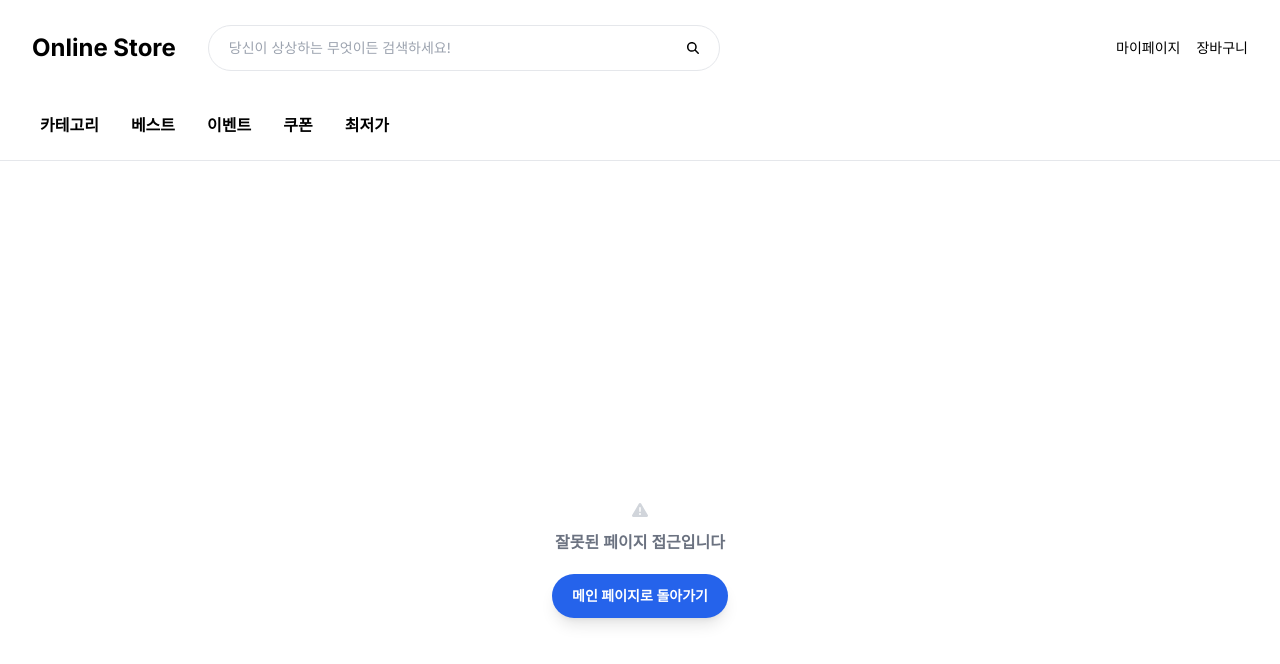
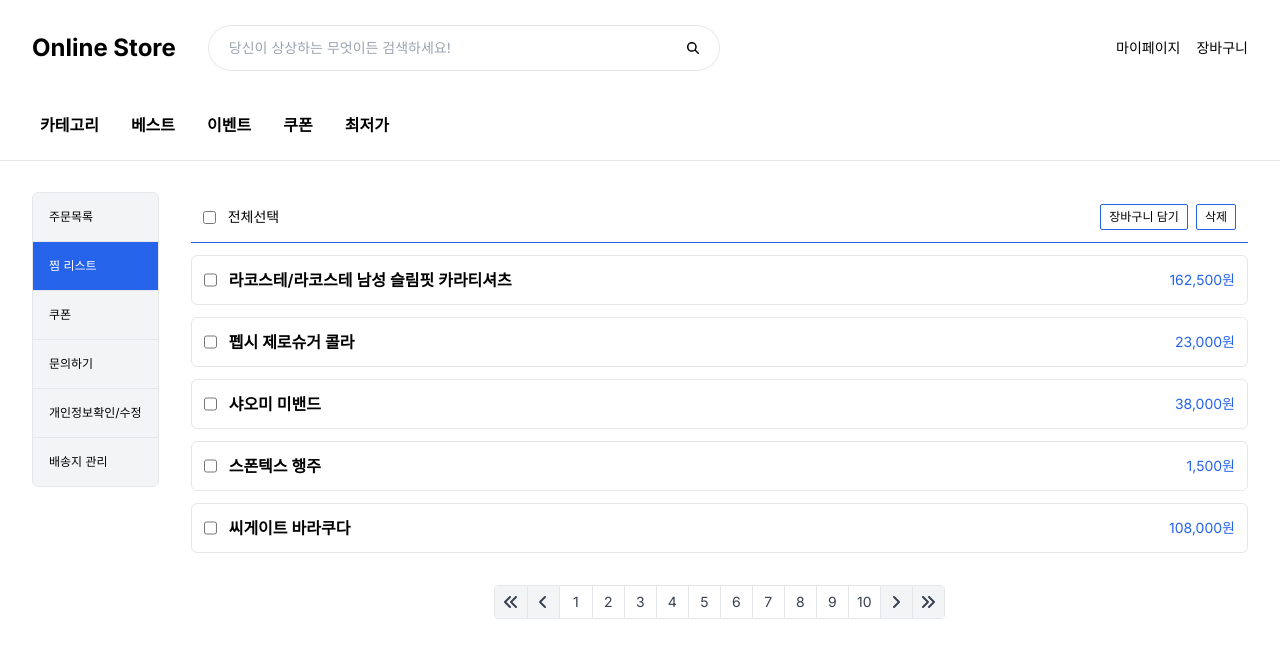
Before and after one commit to pokycookie/online-store, a Next.js app: page /mypage/wishlist in a window 1280 px wide. Before the commit this address had no page. Shown: the top 664 px of the page. Built offline with nearby package versions, Linux system fonts and the light colour scheme.

Commit message:
feat: wishlist page

```diff
--- a/app/mypage/orderlist/page.tsx
+++ b/app/mypage/orderlist/page.tsx
@@ -13,7 +13,7 @@ import dayjs from 'dayjs'
 
 export default function OrderListPage() {
   return (
-    <div>
+    <>
       <section className="flex gap-2 mb-5">
         {Array(6)
           .fill(0)
@@ -87,6 +87,6 @@ export default function OrderListPage() {
         })}
       </ul>
       <Pagination />
-    </div>
+    </>
   )
 }
--- /dev/null
+++ b/app/mypage/wishlist/page.tsx
@@ -0,0 +1,59 @@
+'use client'
+
+import Pagination from '@/components/ui/pagination'
+import useAllCheck from '@/hooks/useAllCheck'
+import mokedata from '@mock/wishlist.json'
+
+export default function WishListPage() {
+  const { allCheck, allCheckHandler, checkHandler, checks } = useAllCheck(
+    mokedata.data.length
+  )
+
+  return (
+    <div>
+      <div className="flex items-center justify-between p-3 border-b border-blue-600">
+        <label className="flex items-center gap-3 text-sm grow">
+          <input
+            type="checkbox"
+            className="accent-blue-600"
+            checked={allCheck}
+            onChange={(e) => allCheckHandler(e.target.checked)}
+          />
+          전체선택
+        </label>
+        <div className="flex gap-2 shrink-0">
+          <button className="p-1 pl-2 pr-2 text-xs border border-blue-600 rounded-sm hover:text-white hover:bg-blue-600">
+            장바구니 담기
+          </button>
+          <button className="p-1 pl-2 pr-2 text-xs border border-blue-600 rounded-sm hover:text-white hover:bg-blue-600">
+            삭제
+          </button>
+        </div>
+      </div>
+      <ul className="flex flex-col gap-3 pt-3 pb-3">
+        {mokedata.data.map((e, i) => {
+          return (
+            <li
+              key={i}
+              className="flex items-center justify-between p-3 border rounded-md"
+            >
+              <label className="flex gap-3 grow">
+                <input
+                  type="checkbox"
+                  className="accent-blue-600"
+                  checked={checks.has(i)}
+                  onChange={(e) => checkHandler(i, e.target.checked)}
+                />
+                <p className="font-semibold">{e.name}</p>
+              </label>
+              <p className="text-sm text-blue-600">
+                {e.price.toLocaleString()}원
+              </p>
+            </li>
+          )
+        })}
+      </ul>
+      <Pagination />
+    </div>
+  )
+}
--- /dev/null
+++ b/public/mockData/wishlist.json
@@ -0,0 +1,29 @@
+{
+  "data": [
+    {
+      "id": "1",
+      "name": "라코스테/라코스테 남성 슬림핏 카라티셔츠",
+      "price": 162500
+    },
+    {
+      "id": "1",
+      "name": "펩시 제로슈거 콜라",
+      "price": 23000
+    },
+    {
+      "id": "1",
+      "name": "샤오미 미밴드",
+      "price": 38000
+    },
+    {
+      "id": "1",
+      "name": "스폰텍스 행주",
+      "price": 1500
+    },
+    {
+      "id": "1",
+      "name": "씨게이트 바라쿠다",
+      "price": 108000
+    }
+  ]
+}
```
